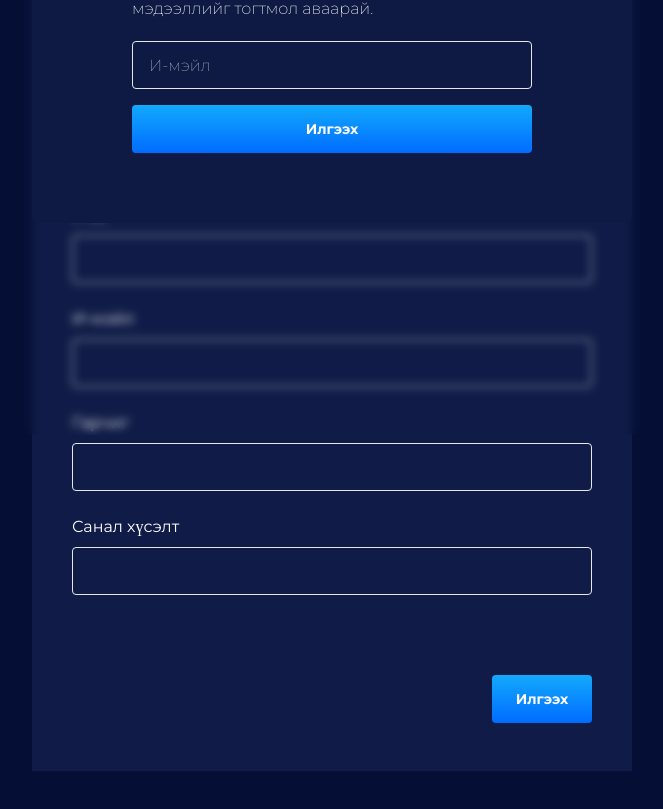
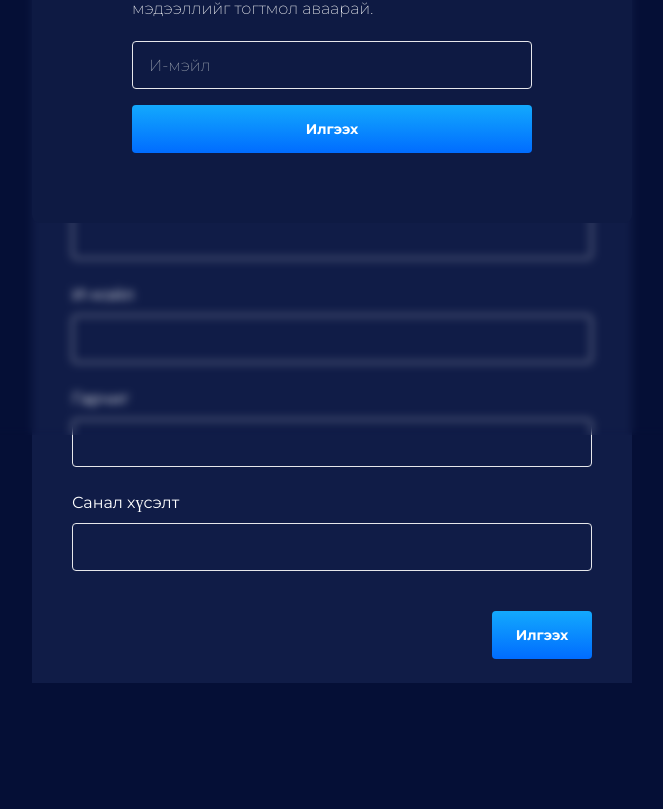
Before and after one commit to Altex-Devs/altexnewfront, a React (Create React App) app: page /feedback in a window 1280 px wide. Shown: the part 365-1174 px from the top of the page, without its empty margins (308-971 px from the left). Built offline with nearby package versions, Linux system fonts and the light colour scheme.

Commit message:
#11, #12 засварууд

```diff
--- a/src/components/Feedback.jsx
+++ b/src/components/Feedback.jsx
@@ -1,9 +1,9 @@
 function Feedback() {
   return (
     <>
-      <div className="container mx-auto bg-[#101C47] max-w-[600px] px-[40px] py-[24px] mb-[240px] mt-[80px]">
-        <div className="text-[#13A9FD] font-medium text-[24px] mt-[24px] mb-[16px]">Санал хүсэлт илгээх</div>
-        <p className="italic text-[#E6E7EB] mb-[24px]">Та өөрийн илгээх санал хүсэлтээ доорх хуудсанд бөглөж оруулна уу. Бид таны хүсэлтийг хүлээн авч шийдвэрлэхдээ таатай байх болно. Танд баярлалаа.</p>
+      <div className="container mx-auto bg-[#101C47] max-w-[600px] px-[40px]  mb-[240px] mt-[80px]">
+        <div className="text-[#13A9FD] font-medium text-[24px] pt-[24px] mb-[16px]">Санал хүсэлт илгээх</div>
+        <p className="italic text-[16px] text-[#E6E7EB] mb-[24px]">Та өөрийн илгээх санал хүсэлтээ доорх хуудсанд бөглөж оруулна уу. Бид таны хүсэлтийг хүлээн авч шийдвэрлэхдээ таатай байх болно. Танд баярлалаа.</p>
         <div className="mb-[8px]">Нэр</div>
         <input type="text" className="rounded-[4px] border-solid border-[.5px] border-[#E6E7EB] focus-visible:border-[#006CFF] bg-[rgba(0,0,0,0)] w-full h-[48px] mb-[24px] p-[10px] px-[16px] outline-none font-extralight" />
         <div className="mb-[8px]">Утас</div>
@@ -14,8 +14,8 @@ function Feedback() {
         <input type="text" className="rounded-[4px] border-solid border-[.5px] border-[#E6E7EB] focus-visible:border-[#006CFF] bg-[rgba(0,0,0,0)] w-full h-[48px] mb-[24px] p-[10px] px-[16px] outline-none font-extralight" />
         <div className="mb-[8px]">Санал хүсэлт</div>
         <input type="text" className="rounded-[4px] border-solid border-[.5px] border-[#E6E7EB] focus-visible:border-[#006CFF] bg-[rgba(0,0,0,0)] w-full h-[48px] mb-[40px] p-[10px] px-[16px] outline-none font-extralight" />
-        <div className="flex justify-end">
-          <div className="inline-block rounded-[4px] font-bold text-[14px] w-[100px] h-[48px] mt-[40px] grid justify-center content-center bg-gradient-to-b from-[#13A9FD] to-[#006CFF] mb-[24px]">Илгээх</div>
+        <div className="flex justify-end pb-[24px]">
+          <div className="inline-block rounded-[4px] font-bold text-[14px] w-[100px] h-[48px]  grid justify-center content-center bg-gradient-to-b from-[#13A9FD] to-[#006CFF] ">Илгээх</div>
         </div>
       </div>
     </>
--- a/src/components/NotFound.jsx
+++ b/src/components/NotFound.jsx
@@ -1,8 +1,8 @@
 function NotFound() {
   return (
     <>
-      <div className="absolute top-[-300px] right-[1px] h-[1600px] w-screen bg-[radial-gradient(ellipse_at_center,_var(--tw-gradient-stops))] from-[rgba(0,108,255,0.26)] via-[rgba(19,169,253,0)] to-[rgba(19,169,253,0)]"></div>
-      <div className="container mx-auto flex flex-col items-center mt-[180px] mb-[400px]">
+      <div className="absolute top-[-200px] right-[1px] h-[1600px] w-screen bg-[radial-gradient(ellipse_at_center,_var(--tw-gradient-stops))] from-[rgba(0,108,255,0.26)] via-[rgba(19,169,253,0)] to-[rgba(19,169,253,0)]"></div>
+      <div className="container mx-auto flex flex-col items-center mt-[100px] mb-[400px]">
         <svg className="mx-auto mb-[42px] max-w-full" width="500" height="270" viewBox="0 0 622 147" fill="none" xmlns="http://www.w3.org/2000/svg">
           <g filter="url(#filter0_d_2_4004)">
             <path d="M114.167 20.532L17 151.147V183.214H128.011V226.465H174.521V183.213H208.1V144.385H174.521V105.847H129.477V144.384H74.039L164.223 20.532H114.167Z" stroke="#13A9FD" strokeWidth="2" />
```
